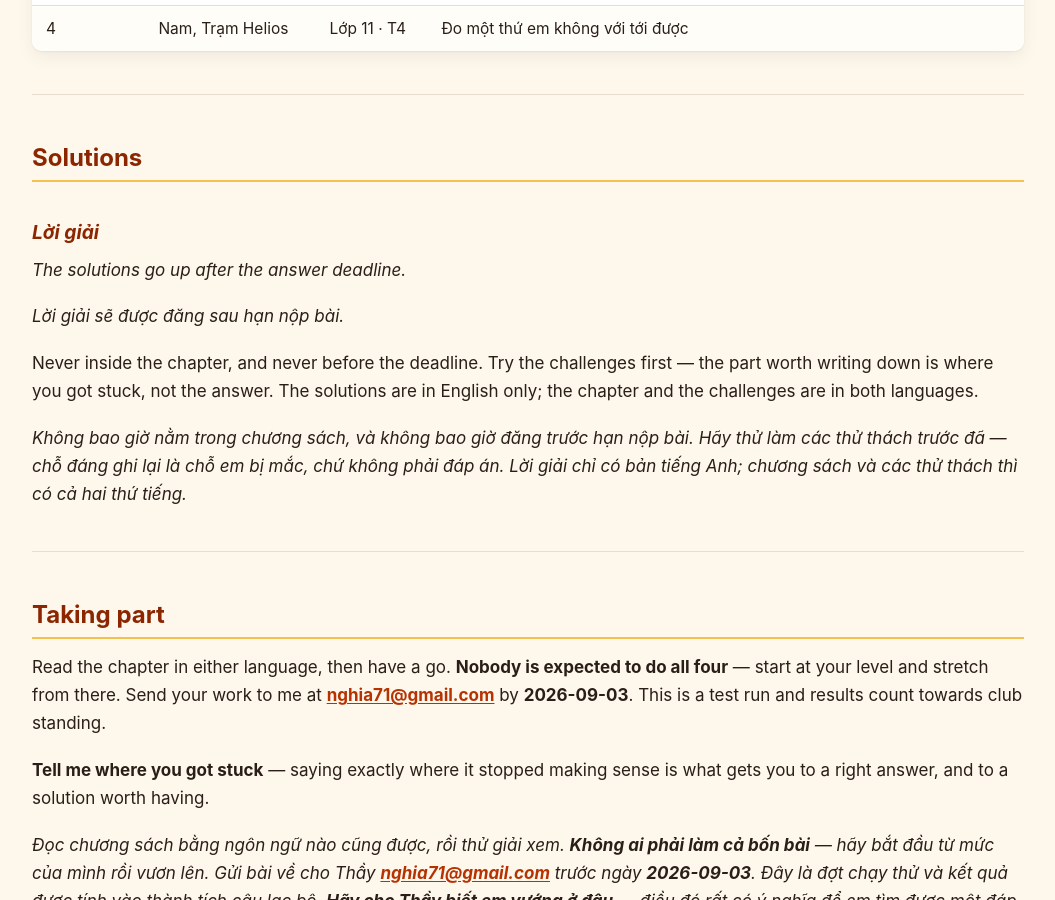
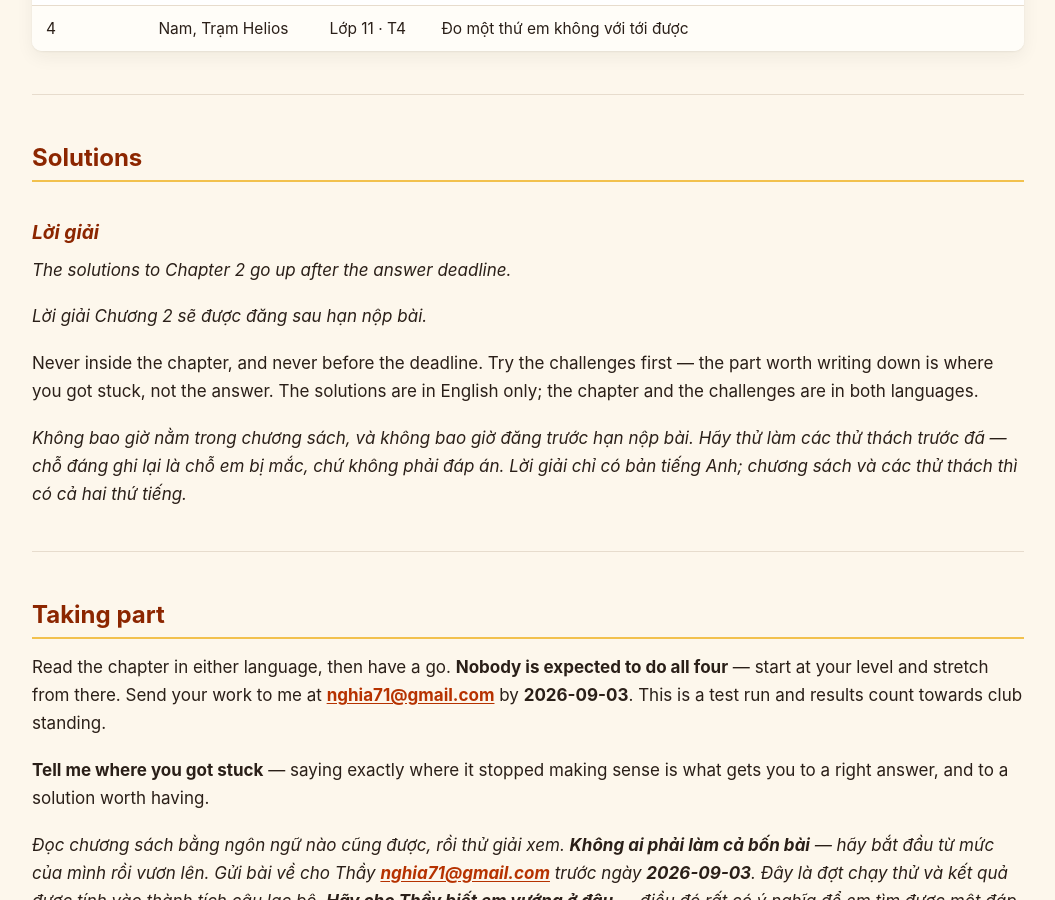
Before and after one commit to nghia71/nghia71.github.io, a Jekyll site: the page built from uncounted-worlds.md, in a window 1280 px wide and 900 px high, scrolled down 2161 px. Shown: the whole window, without its empty margins (112-1167 px from the left). Built offline with Jekyll 4.4.1, drawn with Linux system fonts in a browser that asks for light colours.

Commit message:
C2 Linh done.

```diff
--- a/uncounted-worlds.md
+++ b/uncounted-worlds.md
@@ -65,11 +65,11 @@
 ### *Lời giải*
 
 <!--sol-->
-*The solutions go up after the answer deadline.*
+*The solutions to Chapter 2 go up after the answer deadline.*
 <!--/sol-->
 
 <!--solvn-->
-*Lời giải sẽ được đăng sau hạn nộp bài.*
+*Lời giải Chương 2 sẽ được đăng sau hạn nộp bài.*
 <!--/solvn-->
 
 Never inside the chapter, and never before the deadline. Try the challenges first — the part worth writing down is where you got stuck, not the answer. The solutions are in English only; the chapter and the challenges are in both languages.
```
Also changed, not shown: 2 other files.
